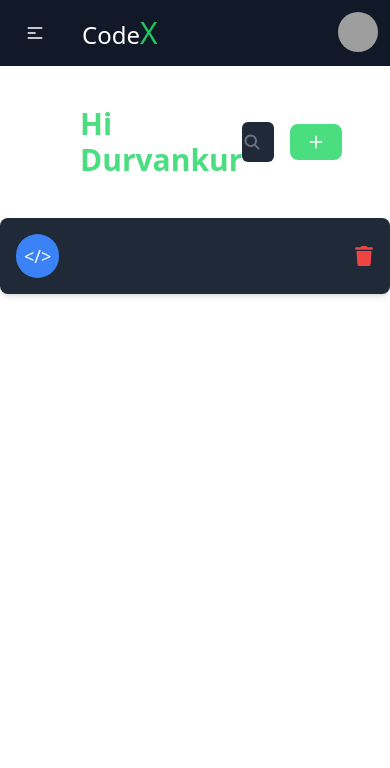
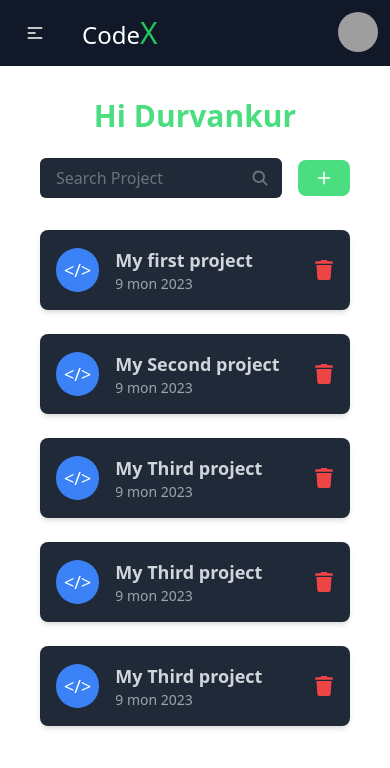
Before and after one commit to Durvankur-Joshi/CodeX, a React (Vite) app in the folder client/: page / in a window 390 px wide. Shown: the top 768 px of the page. Built offline with nearby package versions, Linux system fonts and the light colour scheme; grey boxes are pictures that could not be loaded.

Commit message:
Update Home.jsx for page layout changes

```diff
--- a/client/src/pages/Home.jsx
+++ b/client/src/pages/Home.jsx
@@ -1,4 +1,4 @@
-import React ,{useState}from 'react';
+import React, { useState } from 'react';
 import Navbar from '../components/Navbar';
 import '../App.css';
 import GridCard from '../components/GridCard';
@@ -6,17 +6,45 @@ import ListCard from '../components/ListCard';
 import { IoMdAdd } from "react-icons/io";
 
 const Home = () => {
+  // State for layout toggle (Grid/List)
+  const [isGridLayout, setIsGridLayout] = useState(true);
 
-  const [isGridLayout, setisGridLayout] = useState(true)
+  // State for light mode toggle
+  const [isLightMode, setIsLightMode] = useState(false);
+
+  // Function to handle layout toggle
+  const toggleLayout = () => {
+    setIsGridLayout((prevLayout) => !prevLayout);
+  };
+
+  // Function to handle theme toggle
+  const toggleTheme = () => {
+    setIsLightMode((prevMode) => !prevMode);
+    // Add/Remove the light mode class to the body
+    document.body.classList.toggle('light-mode', !isLightMode);
+  };
+
   return (
     <>
-      <Navbar />
-      <div className='flex items-center justify-between px-20 my-10'>
+      {/* Navbar Component */}
+      <Navbar
+        toggleLayout={toggleLayout}
+        toggleTheme={toggleTheme}
+        isLightMode={isLightMode}
+        isGridLayout={isGridLayout}
+      />
+
+      {/* Main Container */}
+      <div className='px-10 py-8'>
+        {/* Top Section: Greeting & Search */}
+        <div className='flex flex-col md:flex-row items-center justify-between mb-8'>
           {/* Greeting Message */}
-        <h2 className='text-3xl font-semibold text-green-400'>Hi Durvankur</h2>
+          <h2 className='text-3xl font-semibold text-green-400 mb-6 md:mb-0'>
+            Hi Durvankur
+          </h2>
 
-        {/* Search Bar and Button Container */}
-        <div className='flex items-center gap-4'>
+          {/* Search Bar and Add Button Container */}
+          <div className='flex items-center gap-4 w-full md:w-auto'>
             {/* Search Bar */}
             <div className='w-full max-w-md'>
               <label className='relative block'>
@@ -31,7 +59,8 @@ const Home = () => {
                     xmlns='http://www.w3.org/2000/svg'
                     viewBox='0 0 16 16'
                     fill='currentColor'
-                  className='h-5 w-5 text-gray-500 hover:text-green-400 cursor-pointer'>
+                    className='h-5 w-5 text-gray-500 hover:text-green-400 cursor-pointer'
+                  >
                     <path
                       fillRule='evenodd'
                       d='M9.965 11.026a5 5 0 1 1 1.06-1.06l2.755 2.754a.75.75 0 1 1-1.06 1.06l-2.755-2.754ZM10.5 7a3.5 3.5 0 1 1-7 0 3.5 3.5 0 0 1 7 0Z'
@@ -42,23 +71,35 @@ const Home = () => {
               </label>
             </div>
 
-          {/* Add Button */}
+            {/* Add Project Button */}
             <button className='bg-green-400 rounded-lg px-4 py-2 text-xl text-white hover:bg-green-500 transition'>
-            <IoMdAdd/>
+              <IoMdAdd />
             </button>
           </div>
         </div>
-      {
-        isGridLayout?
-        <div>
-          <GridCard/>
-        </div>: <div>
+
+        {/* Project Cards Section */}
+        <div className=''>
+          {isGridLayout ? (
+            // Grid Layout
+            <div className='grid grid-cols-1 sm:grid-cols-2 lg:grid-cols-3 gap-6'>
+              <GridCard projectName="My first project" creationDate="9 mon 2023" />
+              <GridCard projectName="My Second project" creationDate="9 mon 2023" />
+              <GridCard projectName="My Third project" creationDate="9 mon 2023" />
+              <GridCard projectName="My Third project" creationDate="9 mon 2023" />
+              <GridCard projectName="My Third project" creationDate="9 mon 2023" />
+
+            </div>
+          ) : (
+            // List Layout
+            <div className='space-y-4'>
               <ListCard projectName="My first project" creationDate="9 mon 2023" />
               <ListCard projectName="My Second project" creationDate="9 mon 2023" />
-          <ListCard projectName="My Thired project" creationDate="9 mon 2023" />
+              <ListCard projectName="My Third project" creationDate="9 mon 2023" />
             </div>
-      }
-
+          )}
+        </div>
+      </div>
     </>
   );
 };
```
Lines whose indentation alone changed are shown as unchanged.
